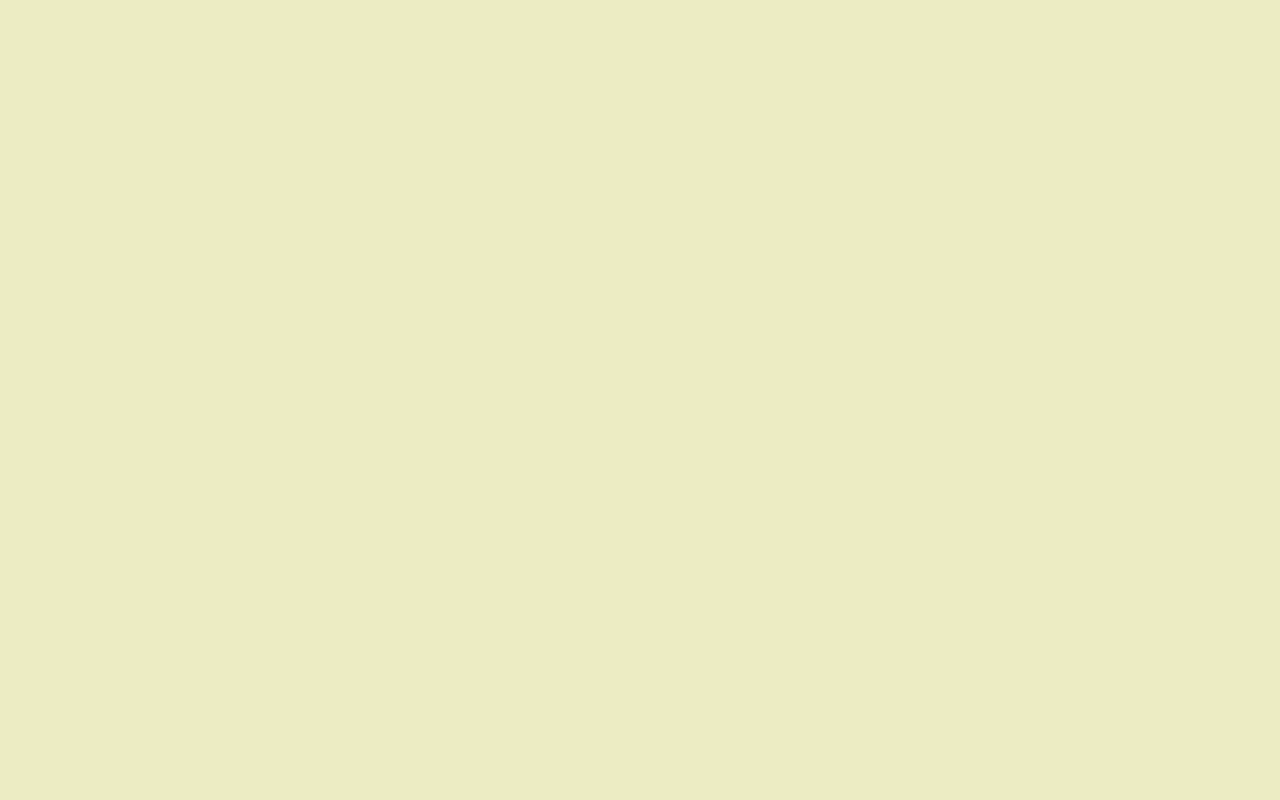
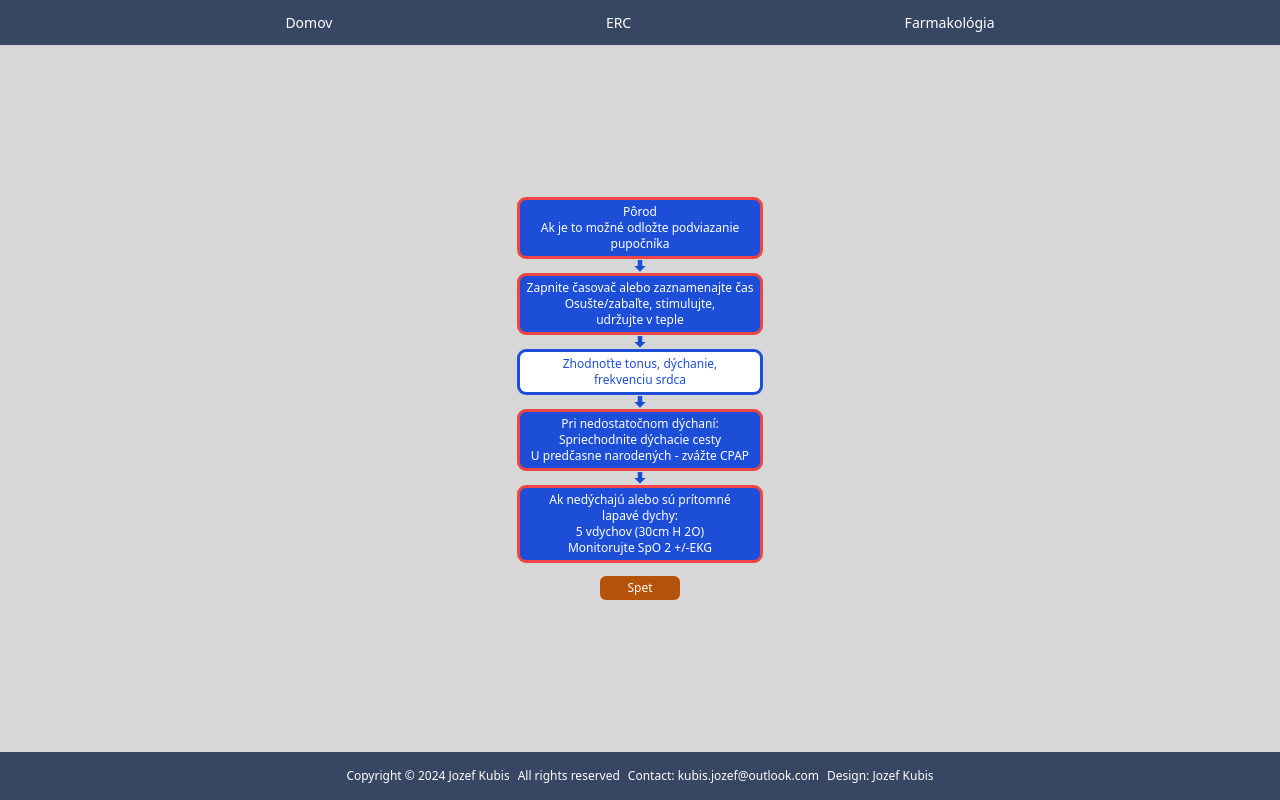
Before and after one commit to jozefkubis/erc-react-router, a React (Create React App) app in the folder router/: page /firstminute in a window 1280 px wide. Before the commit this address had no page. Built offline with nearby package versions, Linux system fonts and the light colour scheme.

Commit message:
Kontrola git ulozeni a ulozenie do reposit.

```diff
--- a/router/src/App.js
+++ b/router/src/App.js
@@ -27,6 +27,8 @@ import PALSrytmus from "./pages/erc/PALS/PALSrytmus";
 import Vyboj from "./pages/erc/PALS/Vyboj";
 import PALSadrenalin from "./pages/erc/PALS/PALSadrenalin";
 import Farmakológia from "./pages/farmakologia/Farmakológia";
+import NLS from "./pages/erc/NLS/NLS";
+import FirstMinute from "./pages/erc/NLS/FirstMinute";
 
 const App = () => {
   return (
@@ -60,6 +62,8 @@ const App = () => {
           <Route path="palsrytmus" element={<PALSrytmus />} />
           <Route path="vyboj" element={<Vyboj />} />
           <Route path="palsadrenalin" element={<PALSadrenalin />} />
+          <Route path="nls" element={<NLS />} />
+          <Route path="firstminute" element={<FirstMinute />} />
         </Route>
       </Routes>
     </BrowserRouter>
--- a/router/src/index.css
+++ b/router/src/index.css
@@ -11,7 +11,7 @@
   flex-direction: column;
   height: 100vh;
   justify-content: center;
-  background-color: #ececc3;
+  background-color: #d7d7d7;
   font-size: 14px;
 }
 
--- a/router/src/pages/erc/Erc.js
+++ b/router/src/pages/erc/Erc.js
@@ -47,6 +47,17 @@ const Erc = () => {
         </button>
       </NavLink>
 
+      <NavLink
+        to="/nls"
+        className={({ isActive }) =>
+          isActive ? "activeLink" : "nonactiveLink"
+        }
+      >
+        <button className="button bg-blue-700 p-1 rounded-md text-white ring ring-red-500 w-52">
+          NewBorn Life Support
+        </button>
+      </NavLink>
+
       <br />
       <Outlet />
     </div>
--- /dev/null
+++ b/router/src/pages/erc/NLS/FirstMinute.js
@@ -0,0 +1,66 @@
+import { NavLink } from "react-router-dom";
+import { ImArrowDown } from "react-icons/im";
+
+const FirstMinute = () => {
+  return (
+    <div className="flex flex-col justify-center items-center space-y-1 text-xs">
+      <NavLink
+        to=""
+        className="flex flex-col justify-center items-center space-y-1"
+      >
+        <button className="button bg-blue-700 p-1 rounded-md text-white ring ring-red-500 w-60">
+          Pôrod <br />
+          Ak je to možné odložte podviazanie pupočníka
+        </button>
+
+        <div className="mx-auto text-blue-700 text-xs">
+          <ImArrowDown />
+        </div>
+
+        <button className="button bg-blue-700 p-1 rounded-md text-white ring ring-red-500 w-60">
+          Zapnite časovač alebo zaznamenajte čas <br />
+          Osušte/zabaľte, stimulujte, <br />
+          udržujte v teple
+        </button>
+
+        <div className="mx-auto text-blue-700 text-xs">
+          <ImArrowDown />
+        </div>
+
+        <button className="button bg-white p-1 rounded-md text-blue-700 ring ring-blue-700 w-60">
+          Zhodnoťte tonus, dýchanie, <br />
+          frekvenciu srdca
+        </button>
+
+        <div className="mx-auto text-blue-700 text-xs">
+          <ImArrowDown />
+        </div>
+
+        <button className="button bg-blue-700 p-1 rounded-md text-white ring ring-red-500 w-60 text-center">
+          Pri nedostatočnom dýchaní: <br />
+          Spriechodnite dýchacie cesty <br />U predčasne narodených - zvážte
+          CPAP
+        </button>
+
+        <div className="mx-auto text-blue-700 text-xs">
+          <ImArrowDown />
+        </div>
+
+        <button className="button bg-blue-700 p-1 rounded-md text-white ring ring-red-500 w-60 text-center">
+          Ak nedýchajú alebo sú prítomné <br />
+          lapavé dychy: <br />
+          5 vdychov (30cm H 2O) <br />
+          Monitorujte SpO 2 +/-EKG
+        </button>
+      </NavLink>
+
+      <NavLink to="/nls">
+        <button className="back-button w-20 bg-amber-700 p-1 rounded-md text-white mt-3">
+          Spet
+        </button>
+      </NavLink>
+    </div>
+  );
+};
+
+export default FirstMinute;
--- /dev/null
+++ b/router/src/pages/erc/NLS/NLS.js
@@ -0,0 +1,22 @@
+import { NavLink } from "react-router-dom";
+import React from "react";
+
+const NLS = () => {
+  return (
+    <div className="h-screen flex flex-col justify-center items-center space-y-1">
+      <NavLink to="/firstminute">
+        <button className="button bg-blue-700 p-1 rounded-md text-white ring ring-red-500 w-52 text-center">
+          Prvých 60 sekúnd
+        </button>
+      </NavLink>
+
+      <NavLink to="/erc">
+        <button className="back-button w-20 bg-amber-700 p-1 rounded-md text-white mt-3">
+          Spet
+        </button>
+      </NavLink>
+    </div>
+  );
+};
+
+export default NLS;
--- a/router/src/pages/farmakologia/Farmakológia.js
+++ b/router/src/pages/farmakologia/Farmakológia.js
@@ -34,21 +34,25 @@ const Farmakológia = () => {
   };
 
   return (
-    <section className="section flex flex-col items-center justify-center h-screen w-full mt-14 relative overflow-hidden">
-      <form className="form flex flex-col items-center justify-center w-full">
+    <section className="section flex flex-col items-center justify-center w-full relative space-y-6 h-[65%] ">
+      <form className="form w-full flex justify-center fixed top-16 space-x-4">
         <input
-          className="input h-7 border-none outline-none mb-1 w-1/3 text-xl"
+          className="input w-60 p-2 rounded-md text-center text-slate-500 outline-none"
           type="text"
           placeholder="Search Med"
           value={searchingMed}
           onChange={(e) => setSearchingMed(e.target.value)}
         />
-        <button className="submit-btn" onClick={medsOnPage}>
+
+        <button
+          className="submit-btn w-20 bg-amber-700 rounded-md text-white "
+          onClick={medsOnPage}
+        >
           Submit
         </button>
       </form>
 
-      <div className="filtered-med h-1/3 overflow-y-scroll overflow-x-hidden w-full">
+      <div className="filtered-med w-3/4 overflow-y-scroll bg-white p-4 text-xs rounded-md space-y-4 h-full ring-4 ring-amber-700">
         {filteredMed.map((oneMed) => {
           const {
             id,
@@ -64,8 +68,8 @@ const Farmakológia = () => {
           } = oneMed;
 
           return (
-            <div className="printed-med text-3 " key={id}>
-              <h1 className="mt-4 mb-1 font-bold text-[20px]">{nazov}</h1>
+            <div className="printed-med space-y-2 text-slate-700 " key={id}>
+              <h1 className="text-center font-bold text-xl mb-3">{nazov}</h1>
               <p>{setFirstWordBold(skupina)}</p>
               <p>{setFirstWordBold(MU)}</p>
               <p>{setFirstWordBold(indikacie)}</p>
@@ -74,14 +78,17 @@ const Farmakológia = () => {
               <p>{setFirstWordBold(nastupAodoznenieUcinku)}</p>
               <p>{setFirstWordBold(NU)}</p>
               <p>{setFirstWordBold(KI)}</p>
-              <div className="div-selector w-2/3 mt-[30px]"></div>
+              <div className=""></div>
             </div>
           );
         })}
       </div>
 
       <div className="refresh-btn-div">
-        <button className="refresh-btn" onClick={() => setFilteredMed([])}>
+        <button
+          className="refresh-btn w-20 bg-amber-700 p-1 rounded-md text-white mt-3"
+          onClick={() => setFilteredMed([])}
+        >
           Refresh
         </button>
       </div>
```
Also changed, not shown: 1 other file (tests, documents, lock files or other folders).
